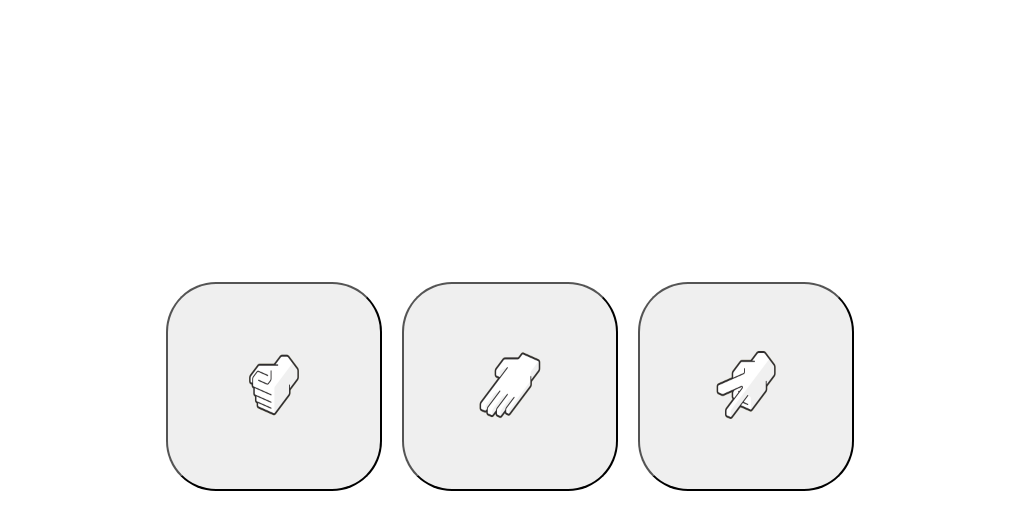
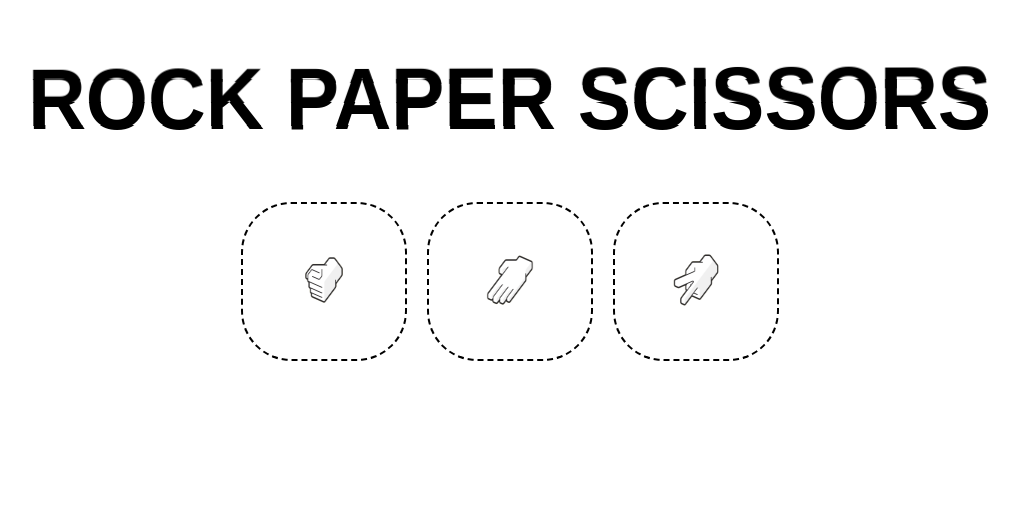
Before and after one commit to tptheautis/rock-paper-scissors, a plain HTML site: page index.html in a window 1280 px wide. Shown: the part 218-748 px from the top of the page, without its empty margins (130-1149 px from the left). Drawn offline with Linux system fonts and the light colour scheme.

Commit message:
adding title w/animation

```diff
--- a/game.css
+++ b/game.css
@@ -1,15 +1,123 @@
-img{
-    height: 200px;
-    width: 200px;
+
+
+.rock-paper-scissors{
+    font-size: 100px;
+    font-family: Impact;
+    text-align: center;
+    margin-top: 300px;
 }
 
 .buttons {
     display: flex;
     justify-content: center;
-    margin-top: 500px;
+    margin-top: 50px;
     gap: 20px;
 }
 
 button{
     border-radius: 50px;
+    background-color: white;
+    border-style: dashed;
+
 }
+
+/* TITLE STYLING */
+
+@import url('https://fonts.googleapis.com/css2?family=Staatliches&display=swap');
+
+.jt {
+  position: relative;
+  font-size: 10vmin;
+  font-family: 'Staatliches', sans-serif;
+  text-transform: uppercase;
+  font-display: swap;
+}
+
+.jt__row {
+  display: block;
+}
+.jt__row:nth-child(1) {
+  clip-path: polygon(0% 75%, 100% 75%, 100% 100%, 0% 100%);
+}
+.jt__row:nth-child(2) {
+  clip-path: polygon(0% 50%, 100% 50%, 100% 75.5%, 0% 75.5%);
+}
+.jt__row:nth-child(3) {
+  clip-path: polygon(0% 25%, 100% 25%, 100% 50.5%, 0% 50.5%);
+}
+.jt__row:nth-child(4) {
+  clip-path: polygon(0% 0%, 100% -10%, 100% 35.5%, 0% 25.5%);
+}
+.jt__row:nth-child(5) {
+  clip-path: polygon(0% -25%, 100% -45%, 100% -9.5%, 0% 0.5%);
+}
+.jt__row:nth-child(6) {
+  clip-path: polygon(0% -50%, 100% -85%, 100% -44.4%, 0% -24.5%);
+}
+
+.jt__row.jt__row--sibling {
+  position: absolute;
+  top: 0;
+  left: 0;
+  user-select: none;
+}
+
+.jt__text {
+  display: block;
+  transform-origin: bottom left;
+  animation: moveIn 2s cubic-bezier(.36,0,.06,1) alternate infinite;
+}
+.jt__row:nth-child(1) .jt__text {
+  transform: translateY(-0.1em);
+}
+.jt__row:nth-child(2) .jt__text {
+  transform: translateY(-0.3em) scaleY(1.1);
+}
+.jt__row:nth-child(3) .jt__text {
+  transform: translateY(-0.5em) scaleY(1.2) rotate(-1deg);
+}
+.jt__row:nth-child(4) .jt__text {
+  transform: translateY(-0.7em) scaleY(1.3) rotate(-2deg);
+}
+.jt__row:nth-child(5) .jt__text {
+  transform: translateY(-0.9em) scaleY(1.4) rotate(-3deg);
+}
+.jt__row:nth-child(6) .jt__text {
+  transform: translateY(-1.1em) scaleY(1.5) rotate(-4deg);
+}
+
+@keyframes moveIn {
+  80%, 100% { transform: translateY(0em)}
+}
+
+
+
+/* Add class debug on class jt for debugging */
+.debug .jt__row:nth-child(even) {
+  color: black;
+  background: white;
+}
+.debug .jt__row:nth-child(odd) {
+  color: white;
+  background: black;
+}
+
+/* Some hygiene */
+* { box-sizing: border-box }
+
+/* Just stuff for making it pretty: */
+
+
+html, body {
+  margin: 0;
+  background: white;
+  color: black;
+  height: 100%;
+}
+
+body {
+  display: flex;
+  align-items: center;
+  justify-content: center;
+  flex-direction: column;
+}
--- a/index.html
+++ b/index.html
@@ -4,12 +4,42 @@
     <head>
         <link rel="stylesheet" href="game.css">
         <script src="game.js"></script>
+        <ling rel="stylesheet" href="game.css"/>
+        <title>RockPaperScissors</title>
     </head>
     <body>
+
+        <h1 class="jt --debug">
+            <span class="jt__row">
+              <span class="jt__text">ROCK PAPER SCISSORS</span>
+            </span>
+            <span class="jt__row jt__row--sibling" aria-hidden="true">
+              <span class="jt__text">ROCK PAPER SCISSORS</span>
+            </span>
+            <span class="jt__row jt__row--sibling" aria-hidden="true">
+              <span class="jt__text">ROCK PAPER SCISSORS</span>
+            </span>
+            <span class="jt__row jt__row--sibling" aria-hidden="true">
+              <span class="jt__text">ROCK PAPER SCISSORS</span>
+            </span>
+            <span class="jt__row jt__row--sibling" aria-hidden="true">
+              <span class="jt__text">ROCK PAPER SCISSORS</span>
+            </span>
+            <span class="jt__row jt__row--sibling" aria-hidden="true">
+              <span class="jt__text">ROCK PAPER SCISSORS</span>
+            </span>
+          </h1>
+
         <div class="buttons">
-            <button class="rock"><img src="rock.png"></button>
-            <button class="paper"><img src="paper.png"></button>
-            <button class="scissors"><img src="scissors.png"></button>
+            <div class="rock">
+                <button><img src="rock.png" width="150" height="150"></button>
+            </div>
+            <div class="paper">
+                <button><img src="paper.png" width="150" height="150"></button>
+            </div>
+            <div class="scissors">
+                <button><img src="scissors.png" width="150" height="150"></button>
+            </div>
         </div>
     </body>
 </html>
```
